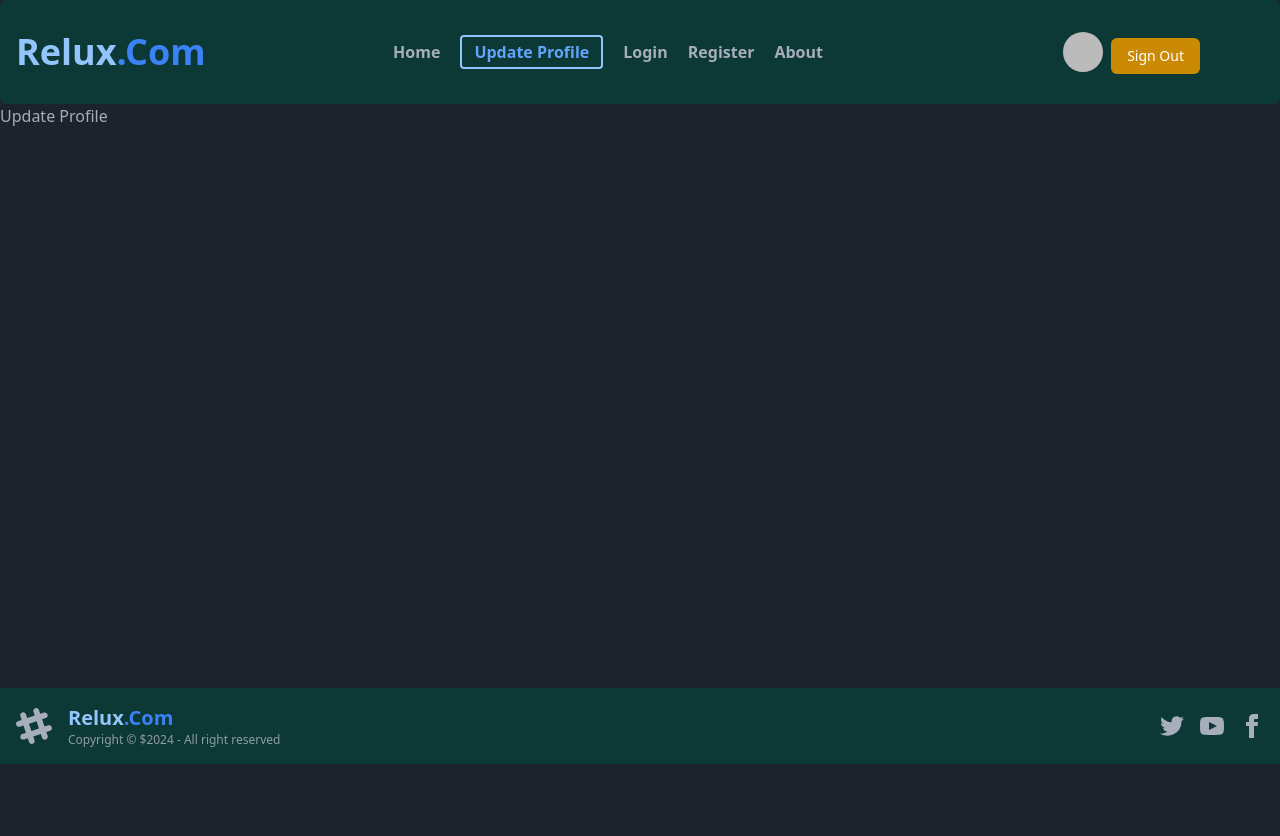
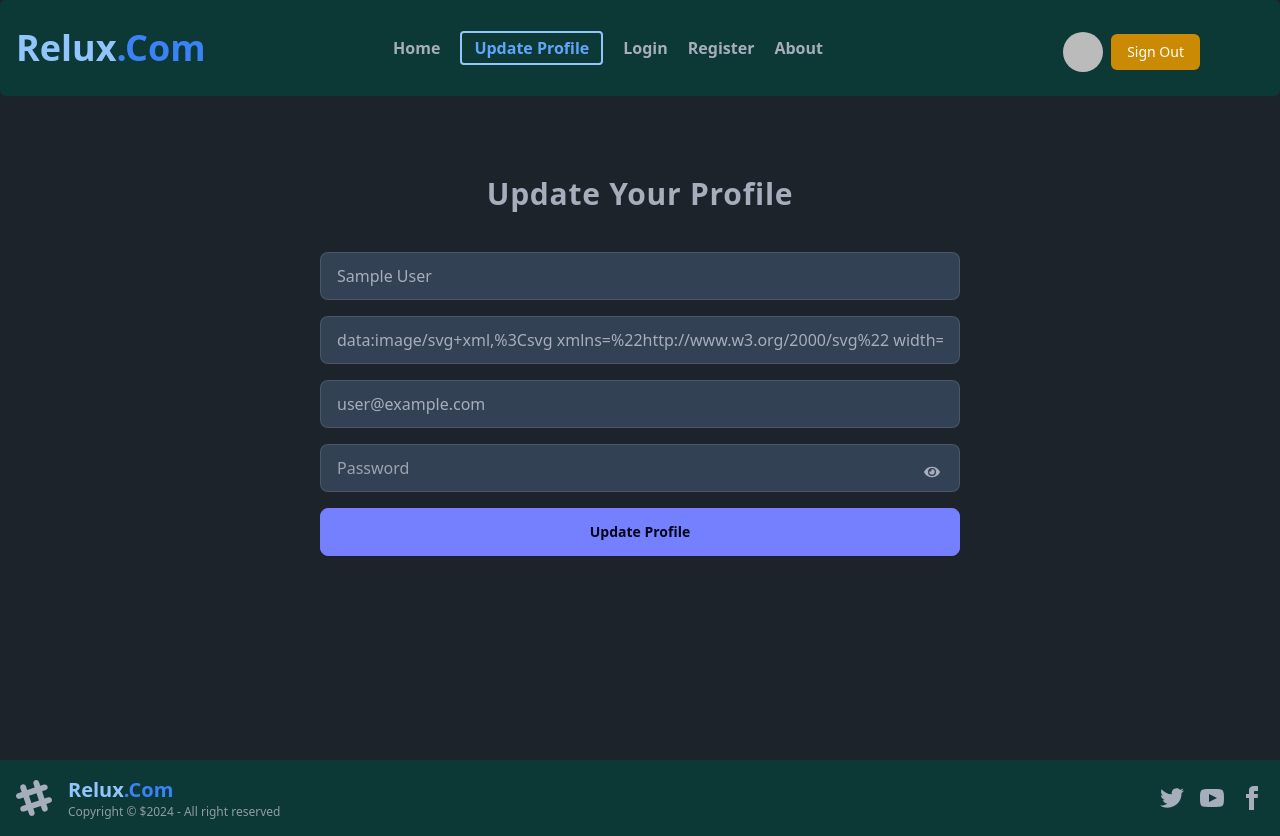
Before and after one commit to Rashedin-063/RealState-Assignment-A9, a React (Vite) app: page /update in a window 1280 px wide. Before the commit the page ends 800 px from the top, so only its background shows below. Built offline with nearby package versions, Linux system fonts and the light colour scheme; no server answers; sample sign-in values are in the browser's storage.

Commit message:
update profile page done and tooltip added

```diff
--- a/package.json
+++ b/package.json
@@ -10,7 +10,10 @@
     "preview": "vite preview"
   },
   "dependencies": {
+    "@emotion/react": "^11.11.4",
+    "@emotion/styled": "^11.11.5",
     "@hookform/resolvers": "^3.9.0",
+    "@mui/material": "^5.16.0",
     "firebase": "^10.12.3",
     "localforage": "^1.10.0",
     "match-sorter": "^6.3.4",
--- a/src/context/AuthProvider.jsx
+++ b/src/context/AuthProvider.jsx
@@ -24,45 +24,6 @@ const AuthProvider = ({ children }) => {
   const [user, setUser] = useState(null);
   const [loading, setLoading] = useState(true);
 
-  // create user
-  const createUser = (email, password) => {
-    setLoading(true);
-    return createUserWithEmailAndPassword(auth, email, password);
-  };
-
-  // update user
-  const updateUserProfile = (name, photo) => {
-    setLoading(true);
-   return updateProfile(auth.currentUser, {
-      displayName: name,
-      photoURL: photo,
-    })
-  }
-
-  // login user
-  const logInUser = (email, password) => {
-    setLoading(true);
-    return signInWithEmailAndPassword(auth, email, password);
-  };
-
-  // google login
-  const googleLogin = () => {
-    setLoading(true)
-   return signInWithPopup(auth, googleProvider)
-  }
-
-  // github login
-  const githubLogin = () => {
-    setLoading(true)
-   return signInWithPopup(auth, githubProvider)
-  }
-
-  // sign out
-  const logOutUser = () => {
-    setLoading(true);
-    return signOut(auth);
-  };
-
   // set a observer
   useEffect(() => {
     const unSubscribe = onAuthStateChanged(auth, (currentUser) => {
@@ -74,15 +35,77 @@ const AuthProvider = ({ children }) => {
     return () => unSubscribe();
   }, []);
 
-  console.log(user)
+  // create user
+  const createUser = (email, password) => {
+    setLoading(true);
+    return createUserWithEmailAndPassword(auth, email, password);
+  };
 
+  const updateUserProfile = async (name, photo, email, password) => {
+    setLoading(true);
+    try {
+      await updateProfile(auth.currentUser, {
+        displayName: name,
+        photoURL: photo,
+      });
 
-  const authInfo = { user, loading, createUser, updateUserProfile, logInUser, logOutUser, googleLogin, githubLogin };
+      if (email !== auth.currentUser.email) {
+        await auth.currentUser.updateEmail(email);
+      }
+      if (password) {
+        await auth.currentUser.updatePassword(password);
+      }
+
+      setUser({
+        ...auth.currentUser,
+        displayName: name,
+        photoURL: photo,
+        email,
+      });
+    } catch (error) {
+      console.error(error);
+    } finally {
+      setLoading(false);
+    }
+  };
+
+  // login user
+  const logInUser = (email, password) => {
+    setLoading(true);
+    return signInWithEmailAndPassword(auth, email, password);
+  };
+
+  // google login
+  const googleLogin = () => {
+    setLoading(true);
+    return signInWithPopup(auth, googleProvider);
+  };
+
+  // github login
+  const githubLogin = () => {
+    setLoading(true);
+    return signInWithPopup(auth, githubProvider);
+  };
+
+  // sign out
+  const logOutUser = () => {
+    setLoading(true);
+    return signOut(auth);
+  };
+
+  const authInfo = {
+    user,
+    loading,
+    createUser,
+    updateUserProfile,
+    logInUser,
+    logOutUser,
+    googleLogin,
+    githubLogin,
+  };
 
   return (
-    <AuthContext.Provider value={authInfo}>
-      {children}
-    </AuthContext.Provider>
+    <AuthContext.Provider value={authInfo}>{children}</AuthContext.Provider>
   );
 };
 
--- a/src/pages/UpdateProfile.jsx
+++ b/src/pages/UpdateProfile.jsx
@@ -1,12 +1,98 @@
-import { Helmet } from "react-helmet-async";
+import {  useState } from 'react';
+import { useForm } from 'react-hook-form';
+import { FaEye, FaEyeSlash } from 'react-icons/fa';
+import UseAuth from '../hooks/UseAuth';
+import { toast } from 'react-toastify';
+import { Helmet } from 'react-helmet-async';
 
 const UpdateProfile = () => {
+  const { user, updateUserProfile } = UseAuth();
+  const [showPassword, setShowPassword] = useState(false);
+
+  const {
+    register,
+    handleSubmit,
+    formState: { errors },
+  } = useForm();
+
+  const handleUpdateProfile = ({ name, photo, email, password }) => {
+    updateUserProfile(name, photo, email, password)
+      .then(() => {
+        toast.success('Profile updated successfully');
+      })
+      .catch((error) => {
+        toast.error(error.message);
+      });
+  };
+
   return (
-    <div>
+    <div className='mt-20'>
       <Helmet>
         <title>Update Profile</title>
       </Helmet>
-      <h2 className='2xl text-center-mt-8'>Update Profile</h2>
+      <h2 className='text-3xl my-10 text-center font-semibold tracking-wide'>
+        Update Your Profile
+      </h2>
+      <form
+        onSubmit={handleSubmit(handleUpdateProfile)}
+        className='w-3/4 lg:w-1/2 mx-auto space-y-4'
+      >
+        <div className='form-control'>
+          <input
+            type='text'
+            {...register('name')}
+            defaultValue={user.displayName}
+            placeholder='Name'
+            className='input input-bordered bg-slate-700'
+          />
+          {errors.name && <p className='text-red-500'>{errors.name.message}</p>}
+        </div>
+        <div className='form-control'>
+          <input
+            type='text'
+            {...register('photo')}
+            defaultValue={user.photoURL}
+            placeholder='Photo URL'
+            className='input input-bordered bg-slate-700'
+          />
+          {errors.photo && (
+            <p className='text-red-500'>{errors.photo.message}</p>
+          )}
+        </div>
+        <div className='form-control'>
+          <input
+            type='email'
+            {...register('email')}
+            defaultValue={user.email}
+            placeholder='Email'
+            className='input input-bordered bg-slate-700'
+          />
+          {errors.email && (
+            <p className='text-red-500'>{errors.email.message}</p>
+          )}
+        </div>
+        <div className='form-control relative flex flex-col mt-3'>
+          <input
+            type={showPassword ? 'text' : 'password'}
+            {...register('password')}
+            placeholder='Password'
+            autoComplete='new-password'
+            className='input input-bordered bg-slate-700'
+          />
+          <span
+            onClick={() => setShowPassword(!showPassword)}
+            className='absolute top-5 right-5 cursor-pointer'
+          >
+            {showPassword ? <FaEyeSlash /> : <FaEye />}
+          </span>
+          {errors.password && (
+            <p className='text-red-500'>{errors.password.message}</p>
+          )}
+        </div>
+        <div className='form-control mt-6'>
+          <button className='btn btn-primary'>Update Profile</button>
+        </div>
+      </form>
     </div>
   );
 };
--- a/src/pages/shared/Navbar.jsx
+++ b/src/pages/shared/Navbar.jsx
@@ -4,6 +4,9 @@ import Menu from '../../components/Menu';
 import UseAuth from './../../hooks/UseAuth';
 import { toast } from 'react-toastify';
 import userDefaultPic from '../../assets/user.png'
+import Tooltip from '@mui/material/Tooltip';
+// import { styled } from '@mui/material/styles';
+import Zoom from '@mui/material/Zoom';
 
 
 const Navbar = () => {
@@ -63,12 +66,13 @@ const Navbar = () => {
       <div className='navbar-end flex gap-2 mt-2 mr-6 md:mr-16'>
         {user ? (
           <div className='flex gap-2 items-center '>
+            <Tooltip TransitionComponent={Zoom} title={user.displayName} arrow>
               <img
-              className='h-10 w-10 rounded-full mb-2'
+                className='h-10 w-10 rounded-full mb-2 lg:mb-0'
                 src={user.photoURL}
                 alt='User Pic'
-              title={user.displayName}
               />
+            </Tooltip>
             <Button
               onClick={handleLogOut}
               label='Sign Out'
@@ -77,12 +81,13 @@ const Navbar = () => {
           </div>
         ) : (
           <div className='flex gap-2 items-center'>
+            <Tooltip TransitionComponent={Zoom} title='User Name' arrow>
               <img
-              className='h-10 w-10 rounded-full mb-1'
+                className='h-10 w-10 rounded-full mb-1 lg:mb-0'
                 src={userDefaultPic}
                 alt='User Pic'
-              title='User Profile Picture'
               />
+            </Tooltip>
             <Link to='/login'>
               <Button type='primary' label='Sign In'></Button>
             </Link>
--- a/src/routes/router.jsx
+++ b/src/routes/router.jsx
@@ -21,7 +21,11 @@ const router = createBrowserRouter([
       },
       {
         path: '/update',
-        element: <UpdateProfile />,
+        element: (
+          <PrivateRoute>
+            <UpdateProfile />
+          </PrivateRoute>
+        ),
       },
       {
         path: '/login',
```
Also changed, not shown: 1 other file (tests, documents, lock files or other folders). Lines whose indentation alone changed are shown as unchanged.
